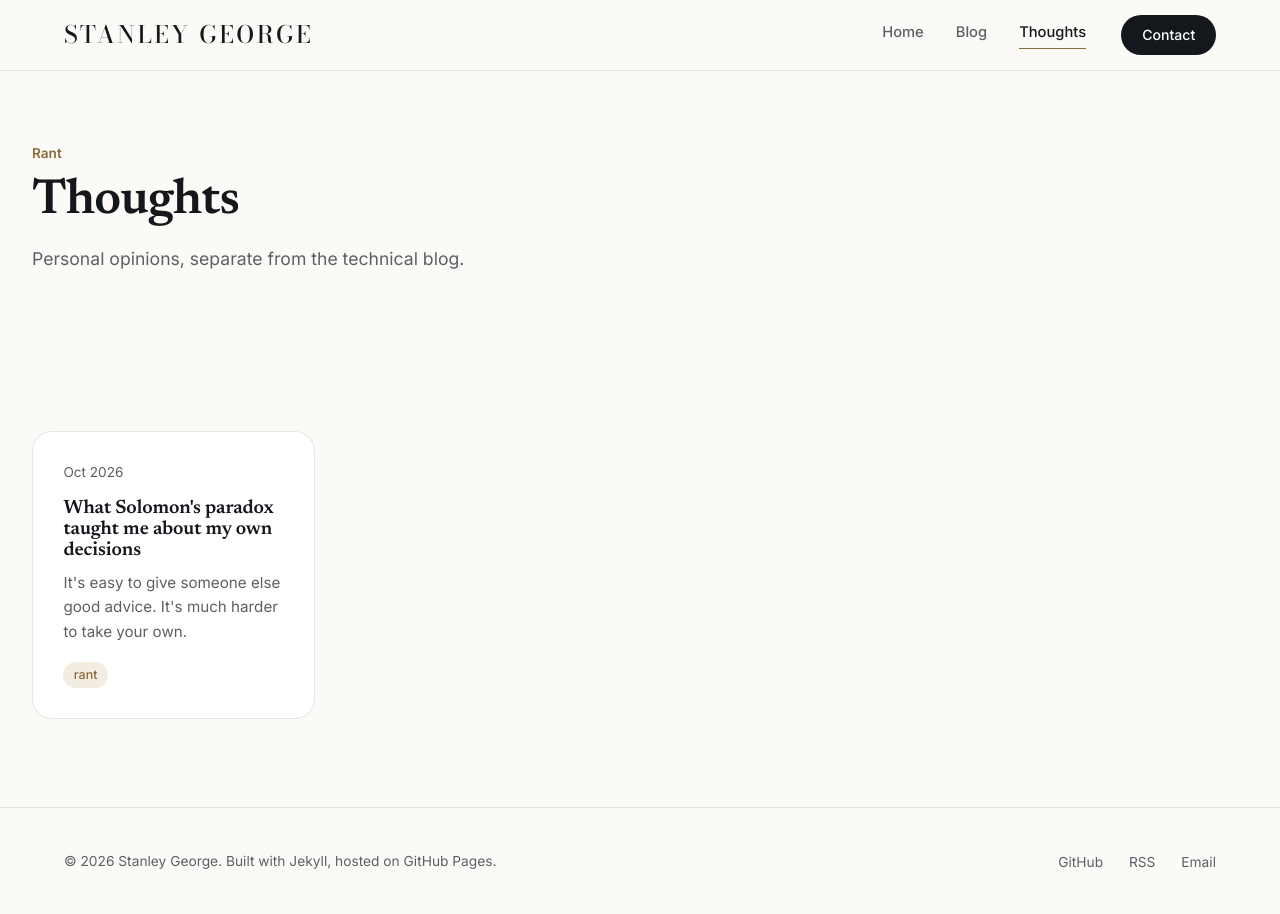
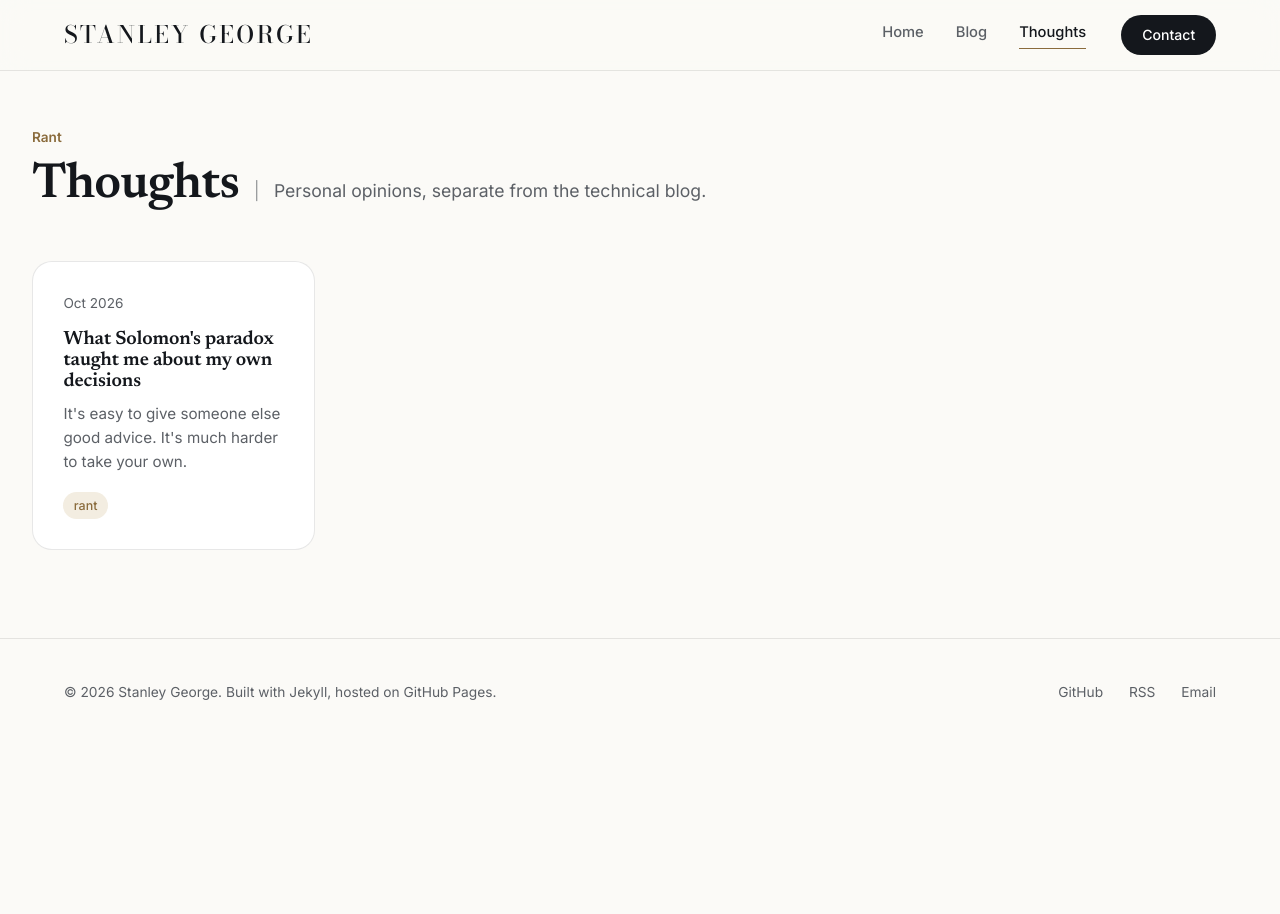
Before and after one commit to stageor/stageor.github.io, a Jekyll site: the page built from thoughts.html, in a window 1280 px wide. Built offline with Jekyll 4.4.1, drawn with Linux system fonts in a browser that asks for light colours.

Commit message:
Tighten Blog/Thoughts hero spacing, put tagline inline with title
Puts the tagline next to the page title on the same line, separated
by a thin pipe, instead of stacked below it with a wide gap, and
tightens the padding between the hero and the card grid underneath.

Co-Authored-By: Claude Sonnet 5 <noreply@anthropic.com>
Claude-Session: https://claude.ai/code/session_01V1zx5mLX7vrJ9dsy7ibrGV

```diff
--- a/assets/css/style.css
+++ b/assets/css/style.css
@@ -185,7 +185,7 @@ p { margin: 0 0 1.2em; color: var(--ink-soft); font-weight: 400; }
 /* Listing-page hero (blog / thoughts) — left aligned, compact */
 .hero.listing {
   text-align: left;
-  padding: 4.5rem 0 3rem;
+  padding: 3.5rem 0 1.5rem;
 }
 .hero.listing .eyebrow {
   font-size: 0.85rem;
@@ -195,11 +195,24 @@ p { margin: 0 0 1.2em; color: var(--ink-soft); font-weight: 400; }
 }
 .hero.listing.opinion-hero .eyebrow { color: var(--accent-2); }
 .hero.listing h1 { font-size: clamp(2.2rem, 5vw, 3.1rem); }
-.hero.listing p.lede {
-  margin-top: 1rem;
+.hero-title-row {
+  display: flex;
+  align-items: baseline;
+  flex-wrap: wrap;
+  gap: 0.9rem;
+}
+.hero-title-row .divider {
+  font-size: 1.1rem;
+  color: var(--ink-soft);
+  opacity: 0.6;
+}
+.hero-title-row p.lede {
+  margin: 0;
   font-size: 1.1rem;
   color: var(--ink-soft);
 }
+
+.hero.listing + section.block { padding-top: 1.5rem; }
 
 /* ---------------------------------------------------------
    Sections
--- a/thoughts.html
+++ b/thoughts.html
@@ -6,8 +6,11 @@ section: thoughts
 ---
 <section class="hero listing opinion-hero wrap">
   <div class="eyebrow">Rant</div>
-  <h1>Thoughts</h1>
-  <p class="lede">Personal opinions, separate from the technical blog.</p>
+  <div class="hero-title-row">
+    <h1>Thoughts</h1>
+    <span class="divider">|</span>
+    <p class="lede">Personal opinions, separate from the technical blog.</p>
+  </div>
 </section>
 
 <section class="block wrap">
```
Also changed, not shown: blog.html (+5 -2 lines).
